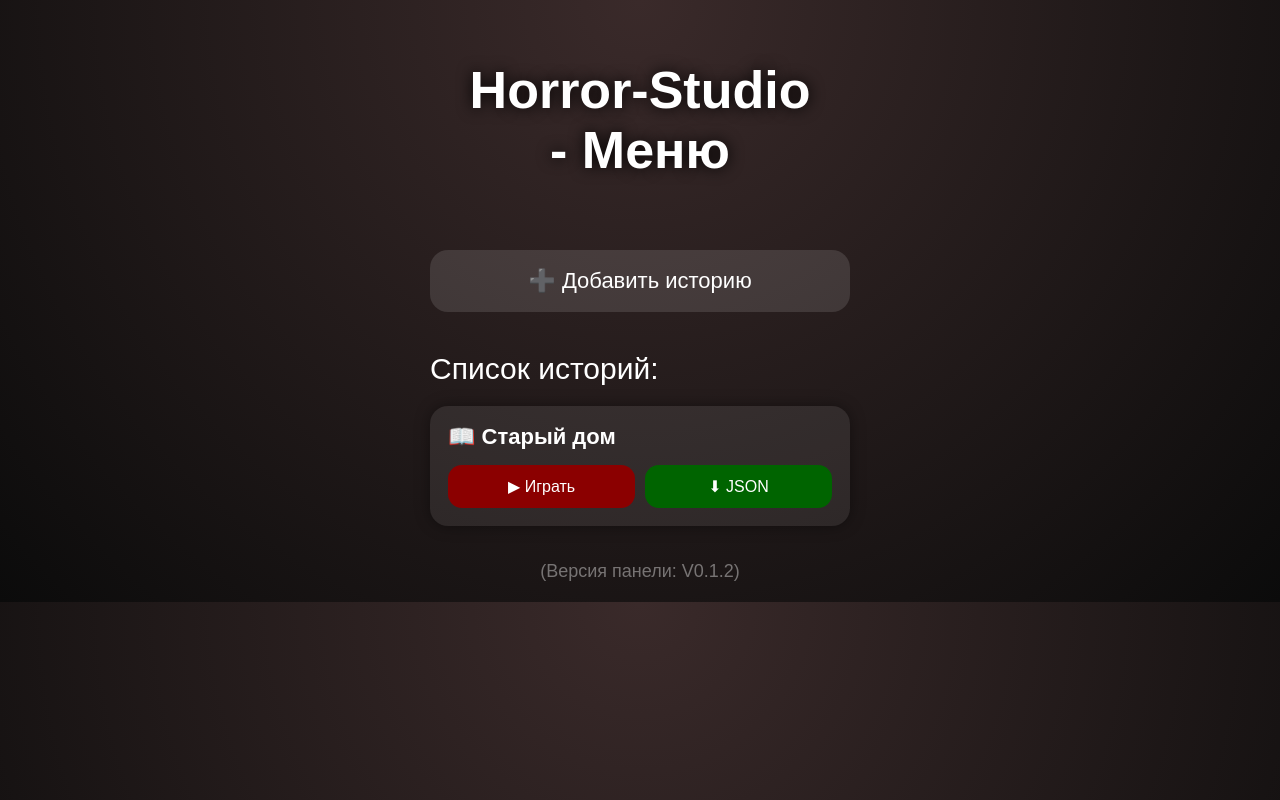
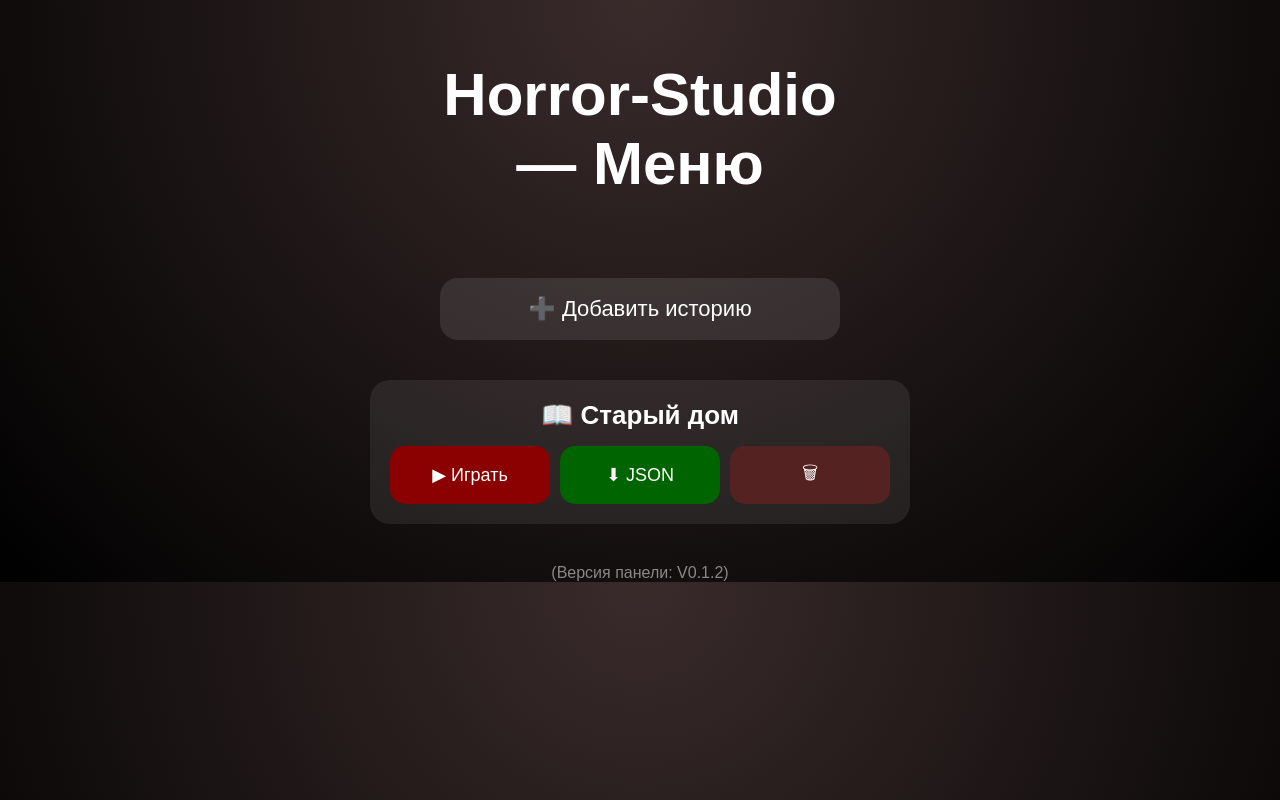
Before and after one commit to reanayou-arch/test, a website: page public/index.html in a window 1280 px wide. Drawn offline with Linux system fonts and the light colour scheme.

Commit message:
Update index.html

```diff
--- a/public/index.html
+++ b/public/index.html
@@ -9,116 +9,105 @@
     body {
       margin: 0;
       font-family: Arial, sans-serif;
-      background: radial-gradient(circle at top, #3a2a2a, #0b0b0b);
+      background: radial-gradient(circle at top, #3a2b2b, #000);
       color: white;
       text-align: center;
     }
 
     h1 {
       margin-top: 60px;
-      font-size: 52px;
+      font-size: 60px;
       font-weight: bold;
-      text-shadow: 0 0 15px black;
-    }
-
-    .container {
-      margin-top: 50px;
-      max-width: 420px;
-      margin-left: auto;
-      margin-right: auto;
-      padding: 20px;
     }
 
     .btn-main {
-      width: 100%;
+      margin-top: 40px;
+      width: 85%;
+      max-width: 400px;
       padding: 18px;
       font-size: 22px;
       border-radius: 18px;
       border: none;
       cursor: pointer;
-      background: rgba(255,255,255,0.12);
+      background: rgba(255,255,255,0.1);
       color: white;
-      margin-bottom: 40px;
-      transition: 0.2s;
     }
 
-    .btn-main:hover {
-      background: rgba(255,255,255,0.22);
+    .story-box {
+      margin: 40px auto;
+      width: 85%;
+      max-width: 500px;
+      padding: 20px;
+      border-radius: 20px;
+      background: rgba(255,255,255,0.08);
     }
 
-    .stories-title {
-      font-size: 30px;
-      margin-bottom: 20px;
-      text-align: left;
+    .story-title {
+      font-size: 26px;
+      font-weight: bold;
+      margin-bottom: 15px;
     }
 
-    .story-card {
-      background: rgba(255,255,255,0.08);
-      border-radius: 18px;
-      padding: 18px;
-      text-align: left;
-      box-shadow: 0 0 15px rgba(0,0,0,0.4);
-    }
-
-    .story-name {
-      font-size: 22px;
-      font-weight: bold;
-    }
-
-    .story-buttons {
+    .btn-row {
       display: flex;
+      justify-content: space-between;
       gap: 10px;
-      margin-top: 15px;
     }
 
     .btn-play {
       flex: 1;
-      padding: 12px;
-      border-radius: 14px;
+      padding: 14px;
+      border-radius: 15px;
       border: none;
       cursor: pointer;
       background: darkred;
       color: white;
-      font-size: 16px;
+      font-size: 18px;
     }
 
     .btn-json {
       flex: 1;
-      padding: 12px;
-      border-radius: 14px;
+      padding: 14px;
+      border-radius: 15px;
       border: none;
       cursor: pointer;
       background: darkgreen;
       color: white;
-      font-size: 16px;
+      font-size: 18px;
+    }
+
+    .btn-del {
+      flex: 1;
+      padding: 14px;
+      border-radius: 15px;
+      border: none;
+      cursor: pointer;
+      background: #552222;
+      color: white;
+      font-size: 18px;
     }
 
     .version {
-      margin-top: 35px;
-      opacity: 0.4;
-      font-size: 18px;
+      margin-top: 40px;
+      opacity: 0.5;
     }
   </style>
 </head>
 
 <body>
 
-  <h1>Horror-Studio<br>- Меню</h1>
+  <h1>Horror-Studio<br>— Меню</h1>
 
-  <div class="container">
-
-    <!-- ✅ КНОПКА ДОБАВИТЬ ИСТОРИЮ -->
-    <button class="btn-main" onclick="openAuthorPanel()">
+  <!-- Добавить историю -->
+  <button class="btn-main" onclick="goAuthor()">
     ➕ Добавить историю
   </button>
 
-    <div class="stories-title">Список историй:</div>
+  <!-- История -->
+  <div class="story-box">
+    <div class="story-title">📖 Старый дом</div>
 
-    <!-- Пока одна тестовая -->
-    <div class="story-card">
-      <div class="story-name">📖 Старый дом</div>
-
-      <div class="story-buttons">
+    <div class="btn-row">
       <button class="btn-play" onclick="startGame()">
         ▶ Играть
       </button>
@@ -126,27 +115,34 @@
       <button class="btn-json" onclick="downloadJSON()">
         ⬇ JSON
       </button>
+
+      <button class="btn-del" onclick="deleteStory()">
+        🗑
+      </button>
     </div>
   </div>
 
   <div class="version">(Версия панели: V0.1.2)</div>
 
-  </div>
-
 <script>
-    /* ✅ Открыть author.html */
-    function openAuthorPanel() {
+/* Переход в author.html */
+function goAuthor() {
   window.location.href = "author.html";
 }
 
-    /* ▶ Играть */
+/* Играть → play.html */
 function startGame() {
-      alert("🎮 Игра будет подключена позже (play.html)");
+  window.location.href = "play.html?story=старый_дом.json";
 }
 
-    /* JSON */
+/* Скачать JSON */
 function downloadJSON() {
-      alert("📌 Экспорт JSON подключим следующим шагом");
+  alert("Скачивание будет позже (пока тест)");
+}
+
+/* Удалить */
+function deleteStory() {
+  alert("Удаление будет позже (пока тест)");
 }
 </script>
 
```
Lines whose indentation alone changed are shown as unchanged.
